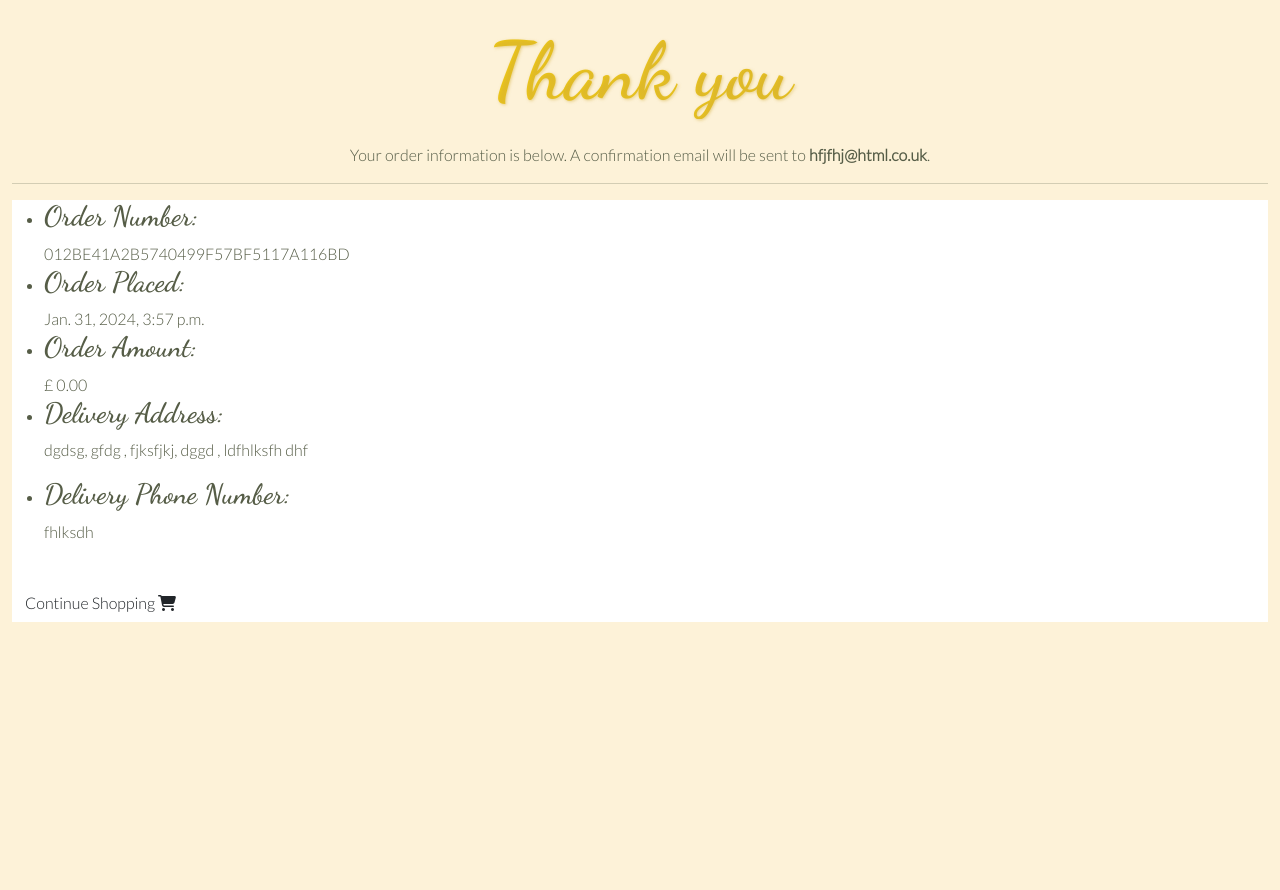
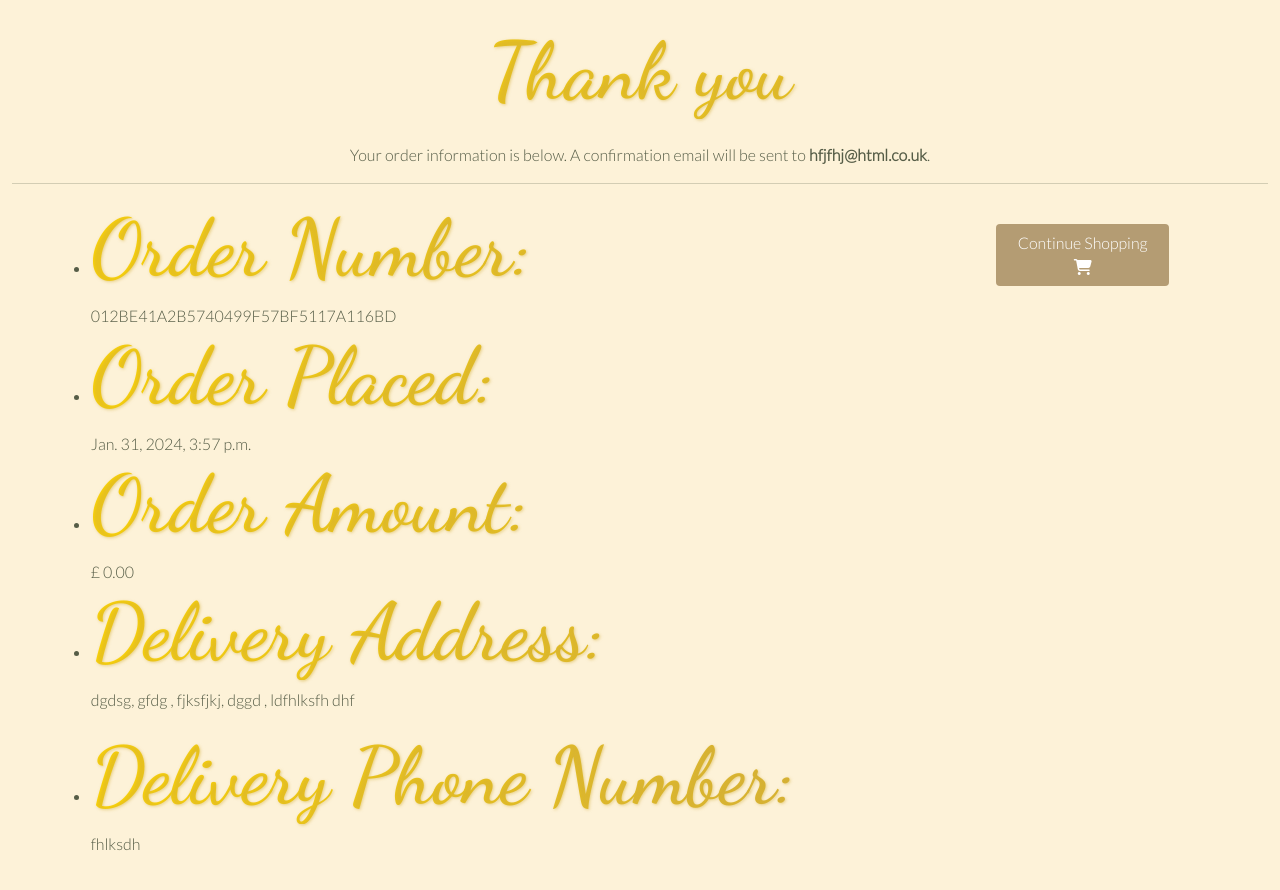
Before and after one commit to estii20/perfect_pointes, a Django app: a page that uses checkout/templates/checkout/checkout_success.html in a window 1280 px wide. Shown: the part 192-1082 px from the top of the page. Run offline with Django 3.2, Linux system fonts and the light colour scheme; data comes from the database, SQL or seed files in the repository; both versions use the stored data as it was after the commit; some libraries are stand-ins or nearby versions.

Commit message:
Fix checkout view

```diff
--- a/checkout/templates/checkout/checkout_success.html
+++ b/checkout/templates/checkout/checkout_success.html
@@ -2,7 +2,7 @@
 {% load static %}
 
 {% block extra_css %}
-<link rel="stylesheet" href="{% static 'checkout/css/checkout.css' %}">
+    <link rel="stylesheet" href="{% static 'checkout/css/checkout.css' %}">
 {% endblock %}
 
 {% block page_header %}
@@ -17,26 +17,26 @@
                 <hr>
                 <h2 class="gold-text gold-text-padding logo-font mb-4">Thank you</h2>
                 <p class="text-black">Your order information is below. A confirmation email will be sent to <strong>
-                    {{ order.email }}</strong>.</p>
+                        {{ order.email }}</strong>.</p>
                 <hr>
             </div>
         </div>
 
-        <div style="background-color: #ffffff;">
-            <div class="row">
-                <div class="col-md-6">
+        <div class="row justify-content-center">
+            <div class="col-md-8">
+                <div class="d-flex flex-column align-items-center">
                     <ul>
                         <li>
-                            <h3>Order Number:</h3> {{ order.order_number }}
+                            <h3 class="gold-text">Order Number:</h3> {{ order.order_number }}
                         </li>
                         <li>
-                            <h3>Order Placed:</h3> {{ order.date }}
+                            <h3 class="gold-text">Order Placed:</h3> {{ order.date }}
                         </li>
                         <li>
-                            <h3>Order Amount:</h3> £ {{ order.grand_total }}
+                            <h3 class="gold-text">Order Amount:</h3> £ {{ order.grand_total }}
                         </li>
                         <li>
-                            <h3>Delivery Address:</h3>
+                            <h3 class="gold-text">Delivery Address:</h3>
                             <p>
                                 {{ order.street_address1 }},
                                 {% if order.street_address2 %} {{ order.street_address2 }} {% endif %},
@@ -47,28 +47,23 @@
                             </p>
                         </li>
                         <li>
-                            <h3>Delivery Phone Number:</h3> {{ order.phone_number }}
+                            <h3 class="gold-text">Delivery Phone Number:</h3> {{ order.phone_number }}
                         </li>
                     </ul>
                 </div>
-                <div class="col-md-6">
-                    <ul>
-                        {% for item in order.lineitems.all %}
-                        <li>
-                            {{ item.quantity }} x {{ item.pointe_shoe_product.title }} {{ item.size.size }}
-                            {{ item.width.width }}
-                            €{{ item.pointe_shoe_product.price }}
-                        </li>
-                        {% endfor %}
-                    </ul>
-                </div>
             </div>
+            <div class="col-md-4">
+                <ul>
+                    {% for item in order.lineitems.all %}
+                    <li>
+                        {{ item.quantity }} x {{ item.pointe_shoe_product.title }} - {{ item.size.size }} {{ item.width.width }}
+                    {% endfor %}
             <br>
 
-            <div class="row">
-                <div class="col-12 col-lg-7 text-right">
+            <div class="row justify-content-center align-items-center">
+                <div class="col-12 col-lg-6 text-center">
                     <a href="{% url 'products' %}">
-                        <button class="btn btn-large"> Continue Shopping
+                        <button class="btn btn-large btn-custom"> Continue Shopping
                             <i class="fa fa-shopping-cart"></i>
                         </button>
                     </a>
--- a/checkout/views.py
+++ b/checkout/views.py
@@ -4,7 +4,7 @@ from django.conf import settings
 
 from .forms import OrderForm
 from .models import Order, OrderLineItem
-from products.models import PointeShoeProduct, Width, Size
+from products.models import PointeShoeProduct, PointeShoeBrand, Category
 from bag.contexts import bag_contents
 
 import stripe
@@ -16,7 +16,6 @@ def checkout(request):
 
     if request.method == 'POST':
         bag = request.session.get('bag', {})
-
         form_data = {
             'full_name': request.POST['full_name'],
             'email': request.POST['email'],
@@ -42,15 +41,15 @@ def checkout(request):
                         )
                         order_line_item.save()
                     else:
-                        for size, quantity in item_data['items_by_size'].items():
+                        for item_key, quantity in item_data['items'].items():
+                            size_id, width_id = item_key.split('_')
                             order_line_item = OrderLineItem(
                                 order=order,
                                 product=product,
                                 quantity=quantity,
-                                product_size=size,
                             )
                             order_line_item.save()
-                except Product.DoesNotExist:
+                except PointeShoeProduct.DoesNotExist:
                     messages.error(request, (
                         "One of the products in your bag wasn't found in our database. "
                         "Please call us for assistance!")
@@ -61,13 +60,12 @@ def checkout(request):
             request.session['save_info'] = 'save-info' in request.POST
             return redirect(reverse('checkout_success', args=[order.order_number]))
         else:
-            messages.error(request, 'There was an error with your form. \
-                Please double check your information.')
+            messages.error(request, 'There was an error with your form. Please double check your information.')
     else:
         bag = request.session.get('bag', {})
         if not bag:
             messages.error(request, "There's nothing in your bag at the moment")
-            return redirect(reverse('products'))
+            return redirect(reverse('view_bag'))
 
         current_bag = bag_contents(request)
         total = current_bag['grand_total']
@@ -80,29 +78,26 @@ def checkout(request):
 
         order_form = OrderForm()
 
-    if not stripe_public_key:
-        messages.warning(request, 'Stripe public key is missing. \
-            Did you forget to set it in your environment?')
+        if not stripe_public_key:
+            messages.warning(request, 'Stripe public key is missing. Did you forget to set it in your environment?')
 
-    template = 'checkout/checkout.html'
-    context = {
-        'order_form': order_form,
-        'stripe_public_key': stripe_public_key,
-        'client_secret': intent.client_secret,
-    }
+        available_brands = PointeShoeBrand.objects.filter(pointeshoe__pointeshoeproduct__availability=True).distinct()
+        available_categories = Category.objects.filter(pointeshoe__pointeshoeproduct__availability=True).distinct()
 
-    return render(request, template, context)
+        context = {
+            'order_form': order_form,
+            'stripe_public_key': stripe_public_key,
+            'client_secret': intent.client_secret,
+            'available_brands': available_brands,
+            'available_categories': available_categories,
+        }
+
+        return render(request, 'checkout/checkout.html', context)
 
 
 def checkout_success(request, order_number):
-    """
-    Handle successful checkouts
-    """
-    save_info = request.session.get('save_info')
     order = get_object_or_404(Order, order_number=order_number)
-    messages.success(request, f'Order successfully processed! \
-        Your order number is {order_number}. A confirmation \
-        email will be sent to {order.email}.')
+    messages.success(request, f'Order successfully processed! Your order number is {order_number}. A confirmation email will be sent to {order.email}.')
 
     if 'bag' in request.session:
         del request.session['bag']
--- a/products/templates/products/product_detail.html
+++ b/products/templates/products/product_detail.html
@@ -77,7 +77,7 @@
                                 {% endif %}
                                 <p class="card-text mb-3"><strong>{{ product.pointe_shoe.price }} EUR</strong></p>
                                 <p class="card-text">
-                                    <strong>Color:</strong> {{ product.pointe_shoe.get_color_display }}
+                                    <strong>Color:</strong> {{ product.pointe_shoe.get_friendly_name | title }}
                                 </p>
                                 <p class="card-text">
                                     <strong>Shank:</strong> {{ product.pointe_shoe.get_shank_display }}
```
Also changed, not shown: checkout/templates/checkout/checkout.html (+11 -9 lines), db.sqlite3.
